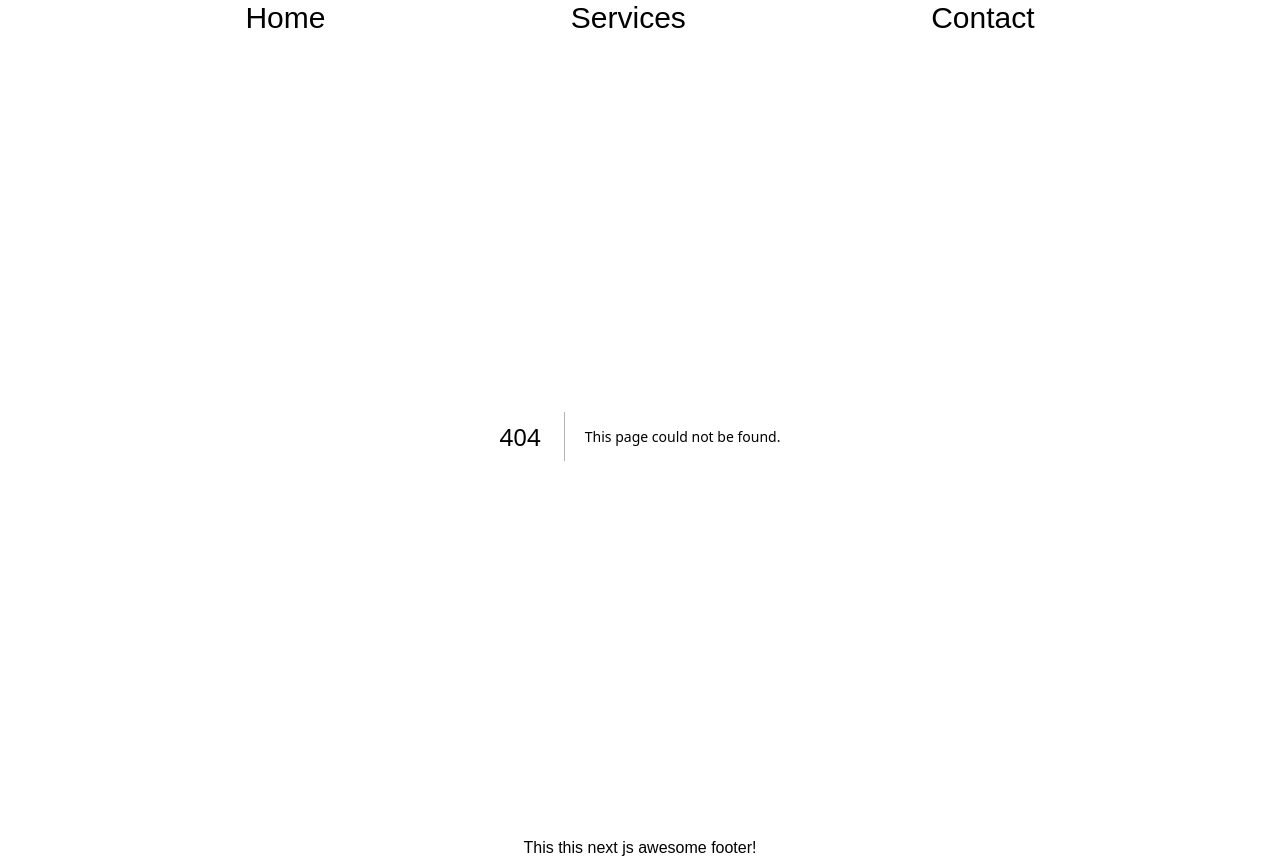
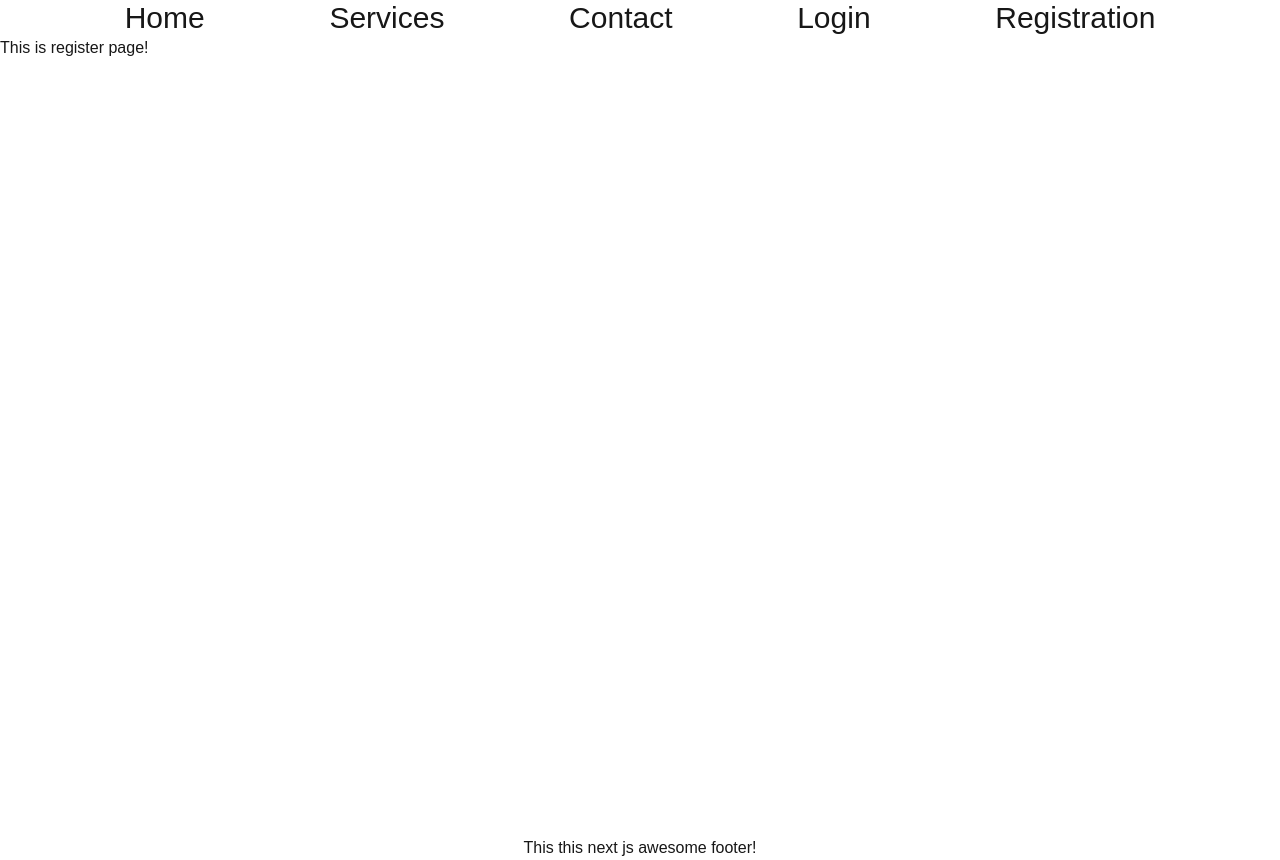
Before and after one commit to lukmanxpert/next-js-app, a Next.js app: page /registration in a window 1280 px wide. Before the commit this address had no page. Built offline with nearby package versions, Linux system fonts and the light colour scheme.

Commit message:
grouped routes, nested layout, conditional layout

```diff
--- /dev/null
+++ b/src/app/(authentication)/login/page.jsx
@@ -0,0 +1,11 @@
+import React from 'react';
+
+const LoginPage = () => {
+    return (
+        <div>
+            <p>This is login Page!</p>
+        </div>
+    );
+};
+
+export default LoginPage;
--- /dev/null
+++ b/src/app/(authentication)/registration/page.jsx
@@ -0,0 +1,11 @@
+import React from 'react';
+
+const Registration = () => {
+    return (
+        <div>
+            <p>This is register page!</p>
+        </div>
+    );
+};
+
+export default Registration;
--- /dev/null
+++ b/src/app/(dashboard)/admin-dashboard/page.jsx
@@ -0,0 +1,11 @@
+import React from 'react';
+
+const AdminDashboard = () => {
+    return (
+        <div>
+            <p>This is AdminDashboard!</p>
+        </div>
+    );
+};
+
+export default AdminDashboard;
--- /dev/null
+++ b/src/app/(dashboard)/layout.jsx
@@ -0,0 +1,20 @@
+import React from 'react';
+
+const DashboardLayout = ({ children }) => {
+    return (
+        <div className='grid grid-cols-12'>
+            <div className='col-span-3'>
+                <ul>
+                    <li>Dashboard nav</li>
+                    <li>Dashboard nav</li>
+                    <li>Dashboard nav</li>
+                </ul>
+            </div>
+            <div className='col-span-9'>
+                {children}
+            </div>
+        </div>
+    );
+};
+
+export default DashboardLayout;
--- /dev/null
+++ b/src/app/(dashboard)/user-dashboard/page.jsx
@@ -0,0 +1,11 @@
+import React from 'react';
+
+const UserDashboard = () => {
+    return (
+        <div>
+            <p>This is UserDashboard!</p>
+        </div>
+    );
+};
+
+export default UserDashboard;
--- a/src/app/components/NavBar.jsx
+++ b/src/app/components/NavBar.jsx
@@ -1,9 +1,12 @@
+"use client"
 import React from 'react';
 import Link from 'next/link';
+import { usePathname } from 'next/navigation';
 
 const NavBar = () => {
-    return (
-        <div className=''>
+    const pathname = usePathname();
+    if (!pathname.includes("dashboard")) {
+        return <div className=''>
             <ul className='flex justify-evenly items-center text-3xl'>
                 <Link href={"/"}>
                     <li>Home</li>
@@ -14,9 +17,17 @@ const NavBar = () => {
                 <Link href={"/contact"}>
                     <li>Contact</li>
                 </Link>
+                <Link href={"/login"}>
+                    <li>Login</li>
+                </Link>
+                <Link href={"/registration"}>
+                    <li>Registration</li>
+                </Link>
             </ul>
         </div>
-    );
+    } else {
+        return <></>
+    }
 };
 
 export default NavBar;
--- a/src/app/layout.js
+++ b/src/app/layout.js
@@ -27,7 +27,7 @@ export default function RootLayout({ children }) {
         <nav>
           <NavBar></NavBar>
         </nav>
-        <main className="h-screen place-items-center place-content-center">{children}</main>
+        <main className="h-screen">{children}</main>
         <footer>
           <Footer></Footer>
         </footer>
```
